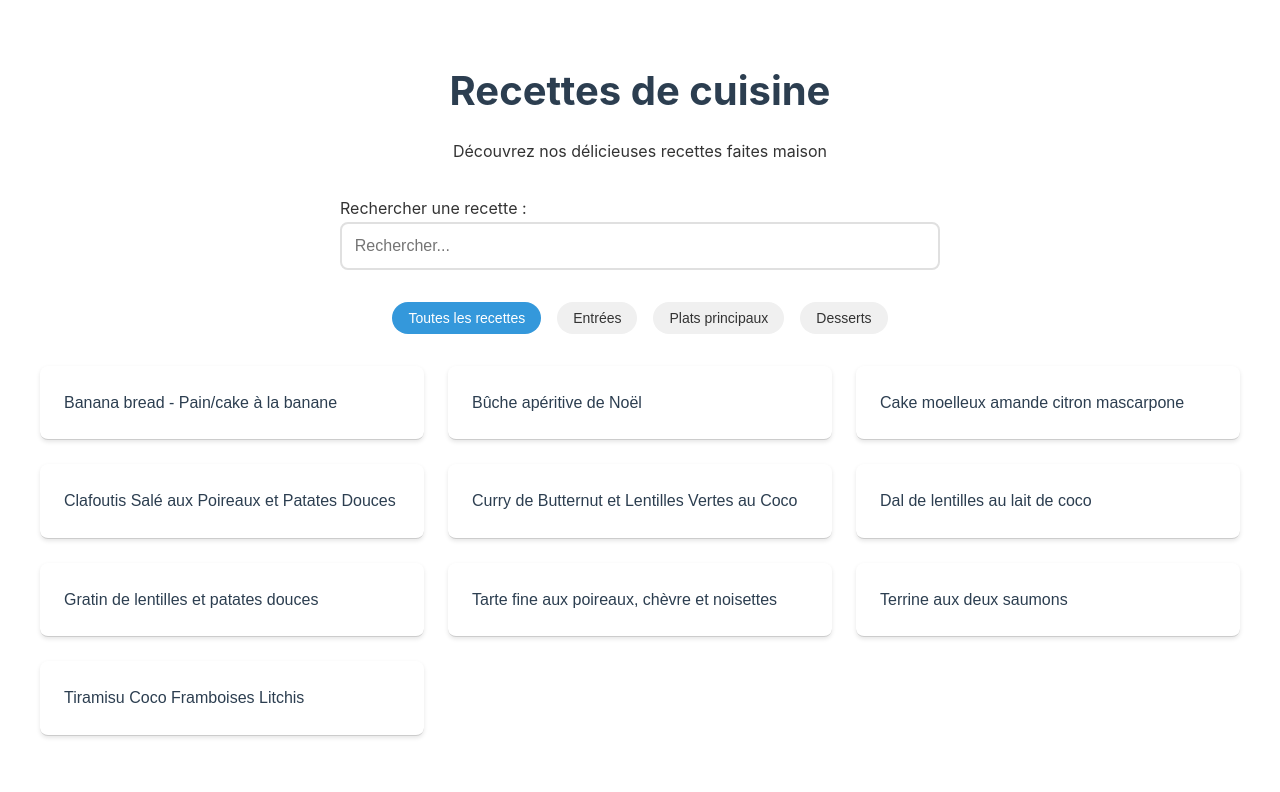
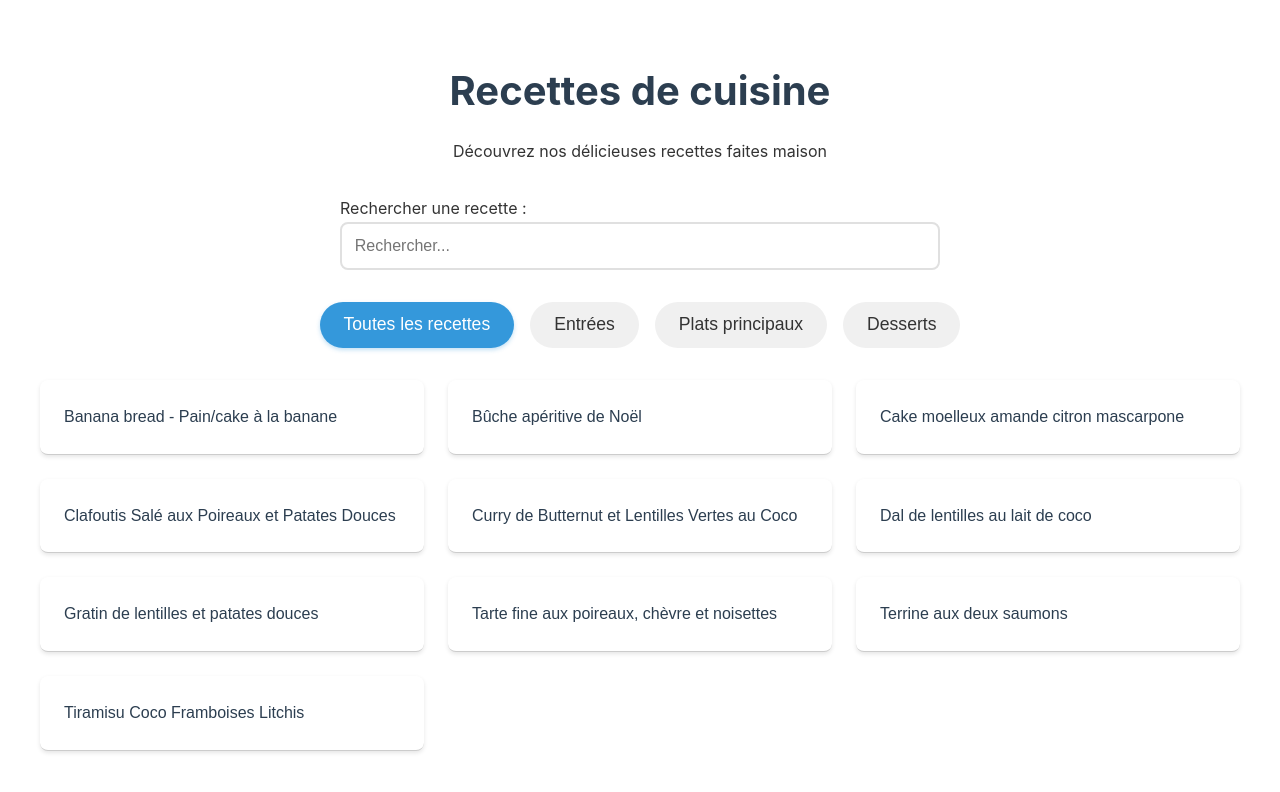
Before and after one commit to beacuisine/beacuisine.github.io, a Jekyll site: the page index.html, which Jekyll copies as it is, in a window 1280 px wide. Shown: the top 792 px of the page. Built offline with Jekyll 4.4.1, drawn with Linux system fonts in a browser that asks for light colours.

Commit message:
Update index.html

```diff
--- a/index.html
+++ b/index.html
@@ -45,16 +45,25 @@
         flex-wrap: wrap;
       }
       .filter-btn {
-        padding: 0.5rem 1rem;
+        padding: 0.8rem 1.5rem;
         border: none;
-        border-radius: 20px;
+        border-radius: 25px;
         background-color: #f0f0f0;
         cursor: pointer;
         transition: all 0.3s ease;
+        font-size: 1.1rem;
+        font-weight: 500;
+        white-space: nowrap;
+        min-width: fit-content;
       }
       .filter-btn.active {
         background-color: #3498db;
         color: white;
+        box-shadow: 0 2px 4px rgba(52, 152, 219, 0.3);
+      }
+      .filter-btn:hover:not(.active) {
+        background-color: #e0e0e0;
+        transform: translateY(-1px);
       }
       .list-recipes {
         display: grid;
@@ -82,11 +91,14 @@
           padding: 1rem;
         }
         .filters {
-          flex-direction: column;
-          align-items: stretch;
+          flex-direction: row;
+          flex-wrap: wrap;
+          justify-content: center;
+          gap: 0.8rem;
         }
         .filter-btn {
-          width: 100%;
+          padding: 0.7rem 1.2rem;
+          font-size: 1rem;
         }
       }
     </style>
```
